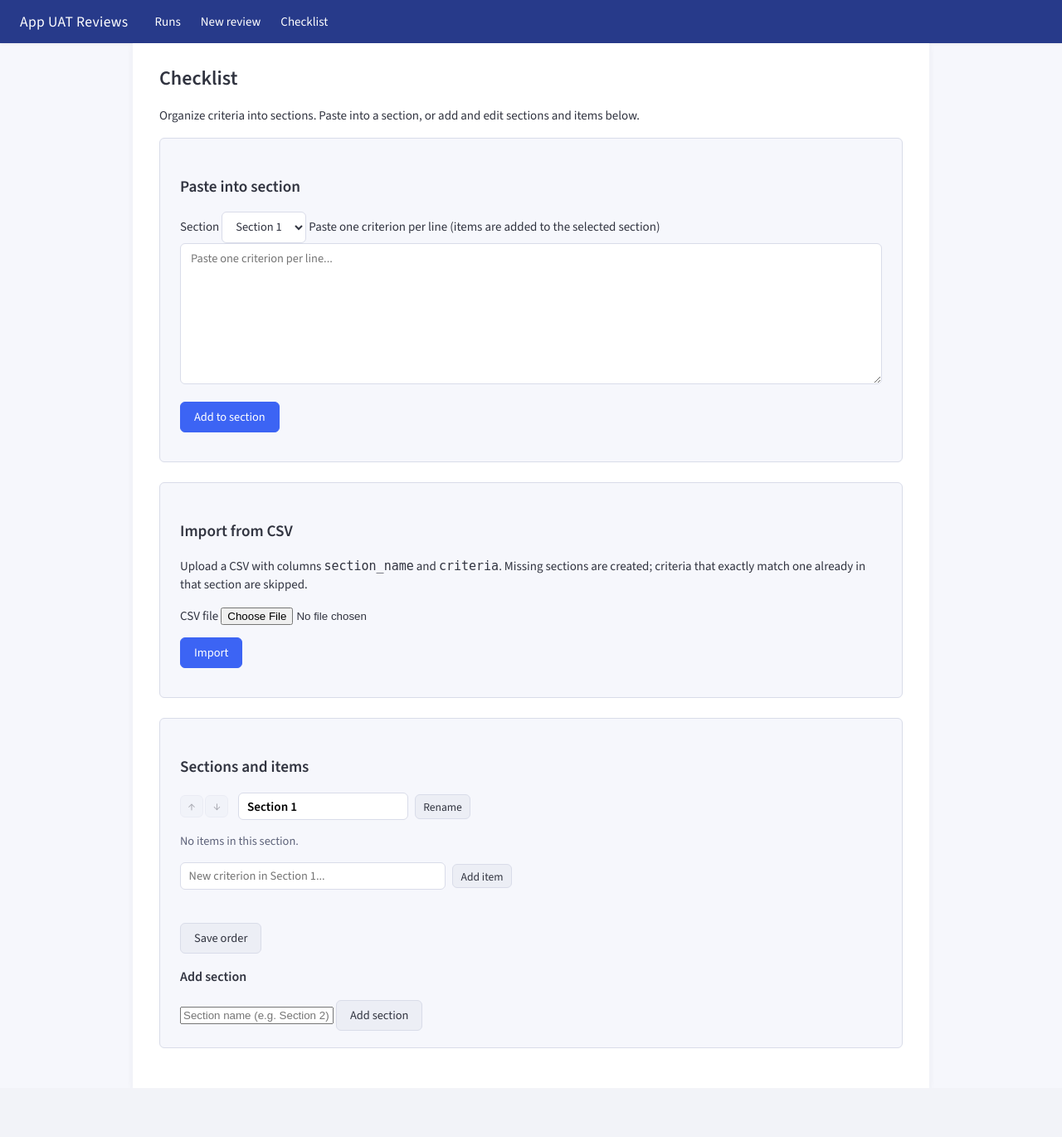
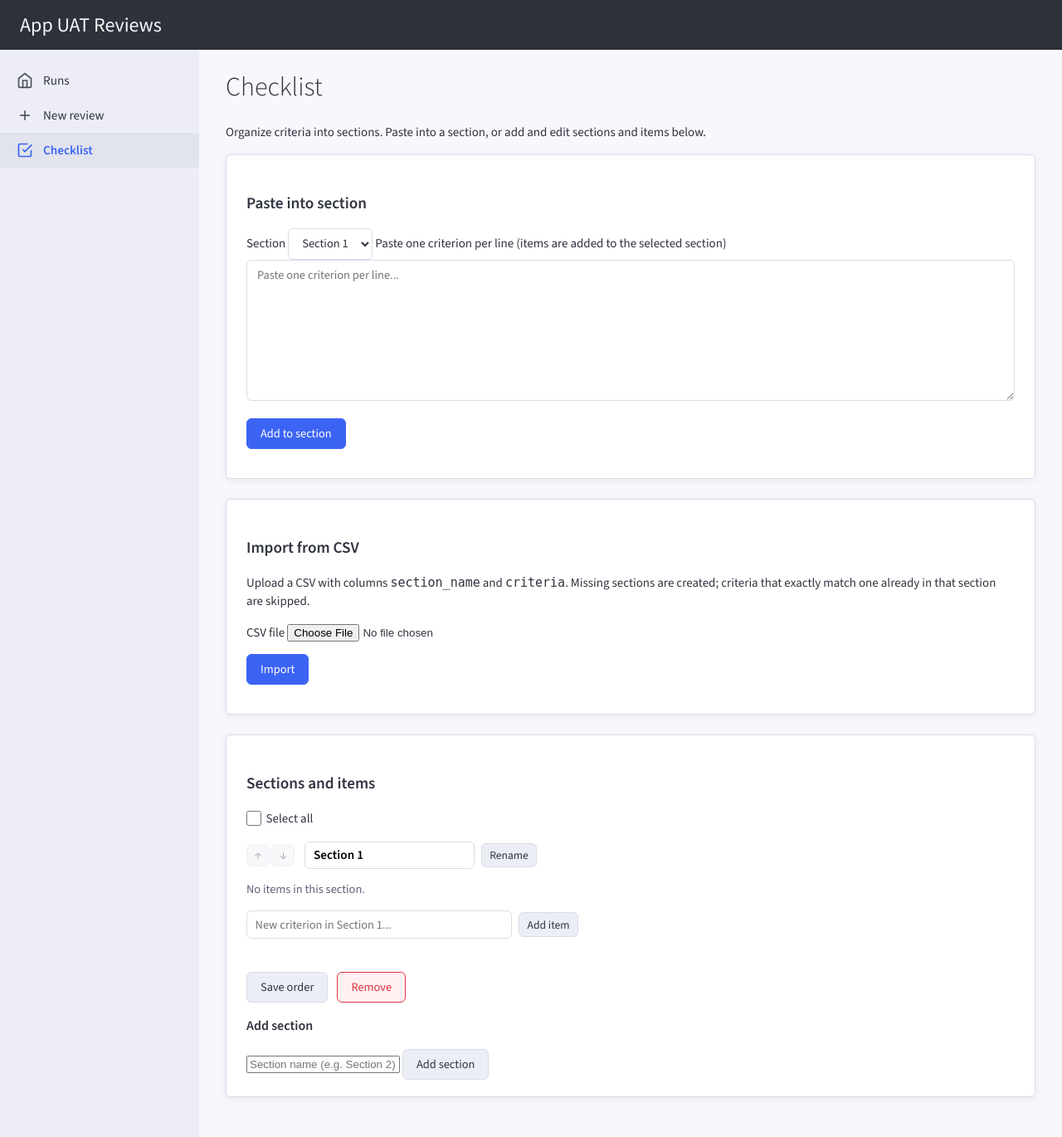
Before and after one commit to jcnich/App-UAT-Tool, a Flask app: page /checklist in a window 1280 px wide. Shown: the whole page at 83% size. Before the commit the page ends 1311 px from the top, so only its background shows below. Run offline with Flask 3, Linux system fonts and the light colour scheme; data comes from the database, SQL or seed files in the repository; data that the repository does not hold is empty.

Commit message:
Redesign UI: left sidebar nav, Staff Center styling, checklist bulk remove
- Replace top nav with left sidebar (Runs, New review, Checklist) and dark top bar (60px)
- Staff Center colors: sidebar #EDEEF5, main #F7F7FC, active nav #E1E3ED
- Page headers: Source Sans Pro, 2rem/300; top bar title 1.5rem, rgb(246,247,252)
- Main content in white cards with shadow; headers on light gray background
- Checklist: per-item checkboxes + single Remove button; backend supports bulk delete (delete_ids)
- Pass active_page from routes for nav highlight; Big Design–aligned focus and checkbox styles

Co-authored-by: Cursor <cursoragent@cursor.com>

```diff
--- a/routes.py
+++ b/routes.py
@@ -72,6 +72,7 @@ def register_routes(app):
             reviews_active=reviews_active,
             reviews_archived=reviews_archived,
             tab=tab,
+            active_page="index",
         )
 
     @app.route("/bulk-archive", methods=["POST"])
@@ -327,11 +328,19 @@ def register_routes(app):
                             db.commit()
                             flash("Item order updated.")
                 return redirect(url_for("checklist_edit"))
-            delete_id = request.form.get("delete_id", type=int)
-            if delete_id:
-                db.execute("DELETE FROM checklist WHERE id = ?", (delete_id,))
-                db.commit()
-                flash("Item removed.")
+            if action == "remove_items":
+                delete_ids = request.form.getlist("delete_ids", type=int)
+                if delete_ids:
+                    placeholders = ",".join("?" * len(delete_ids))
+                    db.execute(
+                        f"DELETE FROM checklist WHERE id IN ({placeholders})",
+                        delete_ids,
+                    )
+                    db.commit()
+                    n = len(delete_ids)
+                    flash(f"Removed {n} item(s)." if n != 1 else "Item removed.")
+                else:
+                    flash("No criteria selected.")
                 return redirect(url_for("checklist_edit"))
             if action == "reorder":
                 order_keys = sorted(
@@ -383,6 +392,7 @@ def register_routes(app):
         return render_template(
             "checklist_edit.html",
             sections=sections_with_items,
+            active_page="checklist_edit",
         )
 
     @app.route("/review/new", methods=["GET", "POST"])
@@ -416,6 +426,7 @@ def register_routes(app):
                         "app_owner_email": app_owner_email,
                         "overall_notes": overall_notes,
                     },
+                    active_page="review_new",
                 )
             db = get_db()
             cur = db.execute(
@@ -435,7 +446,11 @@ def register_routes(app):
             db.commit()
             return redirect(url_for("review_run", review_id=review_id))
 
-        return render_template("review_new.html", prefill=prefill)
+        return render_template(
+            "review_new.html",
+            prefill=prefill,
+            active_page="review_new",
+        )
 
     @app.route("/review/<int:review_id>/run", methods=["GET", "POST"])
     def review_run(review_id):
@@ -505,6 +520,7 @@ def register_routes(app):
             review=dict(review),
             sections_criteria=sections_criteria,
             results_options=RESULTS,
+            active_page="index",
         )
 
     @app.route("/review/<int:review_id>")
@@ -549,7 +565,10 @@ def register_routes(app):
                 {"id": row["id"], "text": row["text"], "result": result_map.get(row["id"])}
             )
         return render_template(
-            "review_detail.html", review=review, sections_criteria=sections_criteria
+            "review_detail.html",
+            review=review,
+            sections_criteria=sections_criteria,
+            active_page="index",
         )
 
     @app.route("/review/<int:review_id>/re-review", methods=["POST"])
--- a/static/style.css
+++ b/static/style.css
@@ -11,7 +11,7 @@
   --bc-text-light: #8C93AD;
   --bc-white: #FFFFFF;
   /* Fills */
-  --bc-bg: #F6F7FC;
+  --bc-bg: #F7F7FC;
   --bc-bg-panel: #ECEEF5;
   --bc-border: #D9DCE9;
   --bc-border-mid: #B4BAD1;
@@ -24,10 +24,15 @@
   --bc-warning-bg: #FFF9E6;
   /* Brand */
   --bc-brand: #273A8A;
-  /* Layout */
+  /* Layout - Staff Center style */
+  --bc-header-bg: #2d3139;
+  --bc-sidebar-bg: #EDEEF5;
+  --bc-sidebar-text: #313440;
+  --bc-sidebar-text-active: #313440;
+  --bc-sidebar-active-bg: #E1E3ED;
   --bc-radius: 6px;
   --bc-shadow: 0 1px 3px rgba(49, 52, 64, 0.08);
-  --bc-shadow-card: 0 2px 8px rgba(49, 52, 64, 0.06);
+  --bc-shadow-card: 0 2px 8px rgba(49, 52, 64, 0.08);
 }
 
 * {
@@ -41,50 +46,108 @@ body {
   color: var(--bc-text);
   font-size: 15px;
   line-height: 1.5;
+  display: flex;
+  flex-direction: column;
+  min-height: 100vh;
 }
 
-.nav {
-  background: var(--bc-brand);
+/* Top bar - Staff Center style (dark gray/charcoal, 60px) */
+.app-header {
+  background: var(--bc-header-bg);
   padding: 0 1.5rem;
+  min-height: 60px;
   display: flex;
   align-items: center;
-  gap: 1.5rem;
-  min-height: 52px;
+  justify-content: space-between;
+  flex-shrink: 0;
   box-shadow: var(--bc-shadow);
 }
 
-.nav-logo {
-  font-weight: 700;
-  font-size: 1.1rem;
-  letter-spacing: 0.02em;
-  margin-right: 0.5rem;
+.app-header-title {
+  font-family: "Source Sans Pro", "Helvetica Neue", Arial, sans-serif;
+  font-size: 1.5rem;
+  font-weight: 400;
+  line-height: 2rem;
+  margin: 0;
+  color: rgb(246, 247, 252);
 }
 
-.nav a {
-  color: var(--bc-white);
+/* Layout: sidebar + main */
+.app-layout {
+  display: flex;
+  flex: 1;
+  min-height: 0;
+}
+
+/* Left sidebar - Staff Center style */
+.app-sidebar {
+  width: 240px;
+  flex-shrink: 0;
+  background: var(--bc-sidebar-bg);
+  padding: 1rem 0;
+}
+
+.app-sidebar-nav {
+  list-style: none;
+  margin: 0;
+  padding: 0;
+}
+
+.app-sidebar-nav li {
+  margin: 0;
+}
+
+.app-sidebar-nav a {
+  display: flex;
+  align-items: center;
+  gap: 0.75rem;
+  padding: 0.6rem 1.25rem;
+  color: var(--bc-sidebar-text);
   text-decoration: none;
   font-weight: 500;
-  padding: 0.5rem 0;
+  font-size: 0.95rem;
+  transition: background 0.15s, color 0.15s;
 }
 
-.nav a:hover {
-  opacity: 0.9;
+.app-sidebar-nav a:hover {
+  color: var(--bc-sidebar-text-active);
+  background: var(--bc-sidebar-active-bg);
 }
 
-.main {
-  max-width: 960px;
-  margin: 0 auto;
-  padding: 1.5rem 2rem;
-  background: var(--bc-white);
-  min-height: calc(100vh - 52px);
-  box-shadow: var(--bc-shadow-card);
+.app-sidebar-nav a.active {
+  color: var(--bc-primary);
+  background: var(--bc-sidebar-active-bg);
+  font-weight: 600;
 }
 
-h1 {
-  margin-top: 0;
-  font-size: 1.5rem;
-  font-weight: 600;
-  color: var(--bc-text);
+.app-sidebar-nav .nav-icon {
+  width: 1.25rem;
+  height: 1.25rem;
+  flex-shrink: 0;
+  opacity: 0.85;
+}
+
+.app-sidebar-nav a.active .nav-icon {
+  opacity: 1;
+}
+
+/* Main content - light gray, no white box */
+.main {
+  flex: 1;
+  padding: 1.5rem 2rem;
+  background: var(--bc-bg);
+  min-height: 0;
+  overflow-y: auto;
+}
+
+/* Staff Center page headers */
+.main h1 {
+  font-family: "Source Sans Pro", "Helvetica Neue", Arial, sans-serif;
+  font-size: 2rem;
+  font-weight: 300;
+  line-height: 2.5rem;
+  margin: 0 0 1.5rem;
+  color: rgb(49, 52, 64);
 }
 
 h2 {
@@ -310,9 +373,10 @@ h3 {
 }
 
 .card {
-  background: var(--bc-bg);
+  background: var(--bc-white);
   border: 1px solid var(--bc-border);
   border-radius: var(--bc-radius);
+  box-shadow: var(--bc-shadow-card);
   padding: 1.25rem 1.5rem;
   margin-bottom: 1.5rem;
 }
@@ -422,6 +486,31 @@ select {
   color: var(--bc-text);
 }
 
+/* Big Design–aligned focus states */
+input:focus,
+select:focus,
+textarea:focus {
+  outline: none;
+  border-color: var(--bc-primary);
+  box-shadow: 0 0 0 2px var(--bc-primary-light);
+}
+
+/* Big Design–aligned checkboxes */
+input[type="checkbox"].checklist-item-cb,
+#select-all-criteria {
+  width: 18px;
+  height: 18px;
+  margin: 0;
+  cursor: pointer;
+  accent-color: var(--bc-primary);
+  flex-shrink: 0;
+}
+
+input[type="checkbox"]:focus {
+  outline: none;
+  box-shadow: 0 0 0 2px var(--bc-primary-light);
+}
+
 .checklist-list {
   padding-left: 1.5rem;
   margin: 0.5rem 0;
@@ -438,6 +527,38 @@ select {
 .checklist-text {
   flex: 1;
   min-width: 0;
+}
+
+.checklist-select-all {
+  margin-bottom: 0.75rem;
+}
+
+.checklist-bulk-actions {
+  margin-top: 1rem;
+}
+
+.checklist-bulk-actions .btn + .btn {
+  margin-left: 0.5rem;
+}
+
+.checklist-checkbox-wrap {
+  display: inline-flex;
+  align-items: center;
+  gap: 0.35rem;
+  cursor: pointer;
+  flex-shrink: 0;
+}
+
+.sr-only {
+  position: absolute;
+  width: 1px;
+  height: 1px;
+  padding: 0;
+  margin: -1px;
+  overflow: hidden;
+  clip: rect(0, 0, 0, 0);
+  white-space: nowrap;
+  border: 0;
 }
 
 .form-card label {
--- a/templates/base.html
+++ b/templates/base.html
@@ -6,16 +6,39 @@
   <title>{% block title %}App UAT Reviews{% endblock %}</title>
   <link rel="preconnect" href="https://fonts.googleapis.com">
   <link rel="preconnect" href="https://fonts.gstatic.com" crossorigin>
-  <link href="https://fonts.googleapis.com/css2?family=Source+Sans+3:wght@400;500;600;700&display=swap" rel="stylesheet">
+  <link href="https://fonts.googleapis.com/css2?family=Source+Sans+3:wght@400;500;600;700&family=Source+Sans+Pro:wght@300;400;600;700&display=swap" rel="stylesheet">
   <link rel="stylesheet" href="{{ url_for('static', filename='style.css') }}">
 </head>
 <body>
-  <nav class="nav">
-    <a href="{{ url_for('index') }}" class="nav-logo">App UAT Reviews</a>
-    <a href="{{ url_for('index') }}">Runs</a>
-    <a href="{{ url_for('review_new') }}">New review</a>
-    <a href="{{ url_for('checklist_edit') }}">Checklist</a>
+  <header class="app-header">
+    <h1 class="app-header-title">App UAT Reviews</h1>
+  </header>
+  {% set active_page = active_page|default('index') %}
+  <div class="app-layout">
+    <aside class="app-sidebar">
+      <nav>
+        <ul class="app-sidebar-nav">
+          <li>
+            <a href="{{ url_for('index') }}" class="{% if active_page == 'index' %}active{% endif %}">
+              <svg class="nav-icon" viewBox="0 0 24 24" fill="none" stroke="currentColor" stroke-width="2" aria-hidden="true"><path d="M3 9l9-7 9 7v11a2 2 0 0 1-2 2H5a2 2 0 0 1-2-2z"/><polyline points="9 22 9 12 15 12 15 22"/></svg>
+              Runs
+            </a>
+          </li>
+          <li>
+            <a href="{{ url_for('review_new') }}" class="{% if active_page == 'review_new' %}active{% endif %}">
+              <svg class="nav-icon" viewBox="0 0 24 24" fill="none" stroke="currentColor" stroke-width="2" aria-hidden="true"><line x1="12" y1="5" x2="12" y2="19"/><line x1="5" y1="12" x2="19" y2="12"/></svg>
+              New review
+            </a>
+          </li>
+          <li>
+            <a href="{{ url_for('checklist_edit') }}" class="{% if active_page == 'checklist_edit' %}active{% endif %}">
+              <svg class="nav-icon" viewBox="0 0 24 24" fill="none" stroke="currentColor" stroke-width="2" aria-hidden="true"><path d="M9 11l3 3L22 4"/><path d="M21 12v7a2 2 0 0 1-2 2H5a2 2 0 0 1-2-2V5a2 2 0 0 1 2-2h11"/></svg>
+              Checklist
+            </a>
+          </li>
+        </ul>
       </nav>
+    </aside>
     <main class="main">
       {% with messages = get_flashed_messages(with_categories=true) %}
         {% if messages %}
@@ -28,5 +51,6 @@
       {% endwith %}
       {% block content %}{% endblock %}
     </main>
+  </div>
 </body>
 </html>
--- a/templates/checklist_edit.html
+++ b/templates/checklist_edit.html
@@ -37,7 +37,12 @@
       <p class="muted">No sections yet. Add a section below.</p>
     {% else %}
       <form method="post" action="{{ url_for('checklist_edit') }}" id="reorder-form">
-        <input type="hidden" name="action" value="reorder">
+        <p class="checklist-select-all">
+          <label class="checklist-checkbox-wrap">
+            <input type="checkbox" id="select-all-criteria" title="Select all criteria">
+            <span class="checklist-checkbox-label">Select all</span>
+          </label>
+        </p>
         {% for sec in sections %}
           <div class="section-block">
             <div class="section-header">
@@ -74,6 +79,10 @@
                 {% for item in sec['items'] %}
                   <li>
                     <input type="hidden" name="order_{{ item['order_index'] }}" value="{{ item['id'] }}">
+                    <label class="checklist-checkbox-wrap checklist-checkbox-row">
+                      <input type="checkbox" name="delete_ids" value="{{ item['id'] }}" class="checklist-item-cb" aria-label="Select criterion for removal">
+                      <span class="checklist-checkbox-label sr-only">Select</span>
+                    </label>
                     <span class="item-move-buttons">
                       <form method="post" action="{{ url_for('checklist_edit') }}" class="inline-form">
                         <input type="hidden" name="action" value="move_item">
@@ -89,7 +98,6 @@
                       </form>
                     </span>
                     <span class="checklist-text">{{ item['text'] }}</span>
-                    <button type="submit" form="reorder-form" name="delete_id" value="{{ item['id'] }}" class="btn btn-sm btn-danger" onclick="return confirm('Remove this item?');">Remove</button>
                   </li>
                 {% endfor %}
               </ol>
@@ -104,7 +112,15 @@
             </form>
           </div>
         {% endfor %}
-        <p><button type="submit" form="reorder-form" class="btn">Save order</button></p>
+        <p class="checklist-bulk-actions">
+          <button type="submit" form="reorder-form" name="action" value="reorder" class="btn">Save order</button>
+          <button type="submit" form="reorder-form" name="action" value="remove_items" class="btn btn-danger" id="remove-selected-btn" onclick="return confirm('Remove selected criteria?');">Remove</button>
+        </p>
+        <script>
+          document.getElementById('select-all-criteria') && document.getElementById('select-all-criteria').addEventListener('change', function() {
+            document.querySelectorAll('.checklist-item-cb').forEach(function(cb) { cb.checked = this.checked; }, this);
+          });
+        </script>
       </form>
     {% endif %}
 
--- a/templates/index.html
+++ b/templates/index.html
@@ -4,6 +4,7 @@
   <h1>Test runs</h1>
   <p><a href="{{ url_for('review_new') }}" class="btn btn-primary">New review</a></p>
 
+  <section class="card">
   <ul class="tabs">
     <li class="tab{% if tab == 'active' %} active{% endif %}"><a href="{{ url_for('index', tab='active') }}">Active</a></li>
     <li class="tab{% if tab == 'archived' %} active{% endif %}"><a href="{{ url_for('index', tab='archived') }}">Archived</a></li>
@@ -95,4 +96,5 @@
       </form>
     {% endif %}
   {% endif %}
+  </section>
 {% endblock %}
--- a/templates/review_detail.html
+++ b/templates/review_detail.html
@@ -15,6 +15,7 @@
     <dd>{{ review.created_at or '—' }}</dd>
   </dl>
 
+  <section class="card">
   <h2>Checklist results</h2>
   {% if not sections_criteria %}
     <p class="muted">No criteria. <a href="{{ url_for('review_run', review_id=review.id) }}">Run checklist</a> to add results.</p>
@@ -43,7 +44,9 @@
       </div>
     {% endfor %}
   {% endif %}
+  </section>
 
+  <section class="card">
   <div class="detail-actions">
     <a href="{{ url_for('pdf_export', review_id=review.id) }}" class="btn btn-primary">Export PDF</a>
     <form method="post" action="{{ url_for('re_review', review_id=review.id) }}" style="display:inline;">
@@ -70,4 +73,5 @@
     <a href="{{ url_for('review_run', review_id=review.id) }}" class="btn">Edit checklist results</a>
     <a href="{{ url_for('index', tab='archived' if review.archived else 'active') }}">Back to runs</a>
   </div>
+  </section>
 {% endblock %}
--- a/templates/review_new.html
+++ b/templates/review_new.html
@@ -3,6 +3,7 @@
 {% block content %}
   <h1>New review</h1>
   <p>Enter app metadata. When started from Re-review, fields are pre-filled.</p>
+  <section class="card">
   <form method="post" action="{{ url_for('review_new') }}" class="form-card">
     <label>App name <span class="required">*</span></label>
     <input type="text" name="app_name" value="{{ (prefill or {}).get('app_name', '') }}" required>
@@ -16,4 +17,5 @@
     <textarea name="overall_notes" rows="3">{{ (prefill or {}).get('overall_notes', '') }}</textarea>
     <p><button type="submit" class="btn btn-primary">Next: Run checklist</button></p>
   </form>
+  </section>
 {% endblock %}
--- a/templates/review_run.html
+++ b/templates/review_run.html
@@ -7,6 +7,7 @@
   {% if not sections_criteria %}
     <p class="muted">No checklist items. <a href="{{ url_for('checklist_edit') }}">Add criteria</a> first.</p>
   {% else %}
+  <section class="card">
     <form method="post" action="{{ url_for('review_run', review_id=review.id) }}">
       {% for sec in sections_criteria %}
         <div class="criteria-section">
@@ -43,6 +44,7 @@
         <button type="submit" name="action" value="finish" class="btn btn-primary">Finish review</button>
       </p>
     </form>
+  </section>
   {% endif %}
   <p><a href="{{ url_for('review_detail', review_id=review.id) }}">Back to review</a></p>
 {% endblock %}
```
Lines whose indentation alone changed are shown as unchanged.
